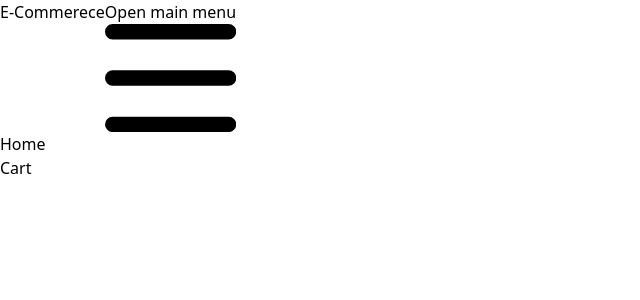
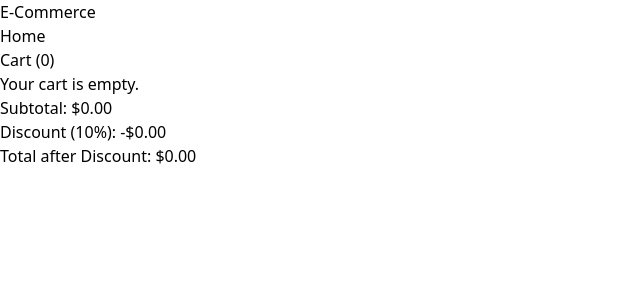
Before and after one commit to MuthuPandi-B/E-commerce-site, a React (Vite) app: page /cart in a window 1280 px wide. Shown: the top 300 px of the page, without its empty margins (0-640 px from the left). Built offline with nearby package versions, Linux system fonts and the light colour scheme.

Commit message:
styles need to update

```diff
--- a/src/App.jsx
+++ b/src/App.jsx
@@ -1,22 +1,55 @@
-import React from "react";
+import React, { useState } from "react";
 import Home from "./Pages/Home";
 import Cart from "./Pages/Cart";
-import ProductList from "./Components/ProductList";
+import Navbar from "./Components/Navbar";
 import { BrowserRouter, Route, Routes } from "react-router-dom";
-import Navbar from "./Components/Navbar";
+
 const App = () => {
+  const [cart, setCart] = useState([]);
+
+  const addToCart = (product) => {
+    setCart((prevCart) => {
+      const itemExists = prevCart.find((item) => item.id === product.id);
+      if (itemExists) {
+        return prevCart.map((item) =>
+          item.id === product.id
+            ? { ...item, quantity: item.quantity + 1 }
+            : item
+        );
+      } else {
+        return [...prevCart, { ...product, quantity: 1 }];
+      }
+    });
+  };
+
+  const removeFromCart = (productId) => {
+    setCart((prevCart) => prevCart.filter((item) => item.id !== productId));
+  };
+
+  const updateQuantity = (productId, amount) => {
+    setCart((prevCart) =>
+      prevCart.map((item) =>
+        item.id === productId
+          ? { ...item, quantity: Math.max(1, item.quantity + amount) }
+          : item
+      )
+    );
+  };
+
   return (
-    <div>
-      <BrowserRouter>
-        <div>
-          <Navbar />
-        </div>
-        <Routes>
-          <Route path="/" element={<Home />} />
-          <Route path="/cart" element={<Cart />} />
-        </Routes>
-      </BrowserRouter>
-    </div>
+    <BrowserRouter>
+      <Navbar cartCount={cart.length} />
+      <Routes>
+        <Route
+          path="/"
+          element={<Home addToCart={addToCart} cart={cart} removeFromCart={removeFromCart} />}
+        />
+        <Route
+          path="/cart"
+          element={<Cart cart={cart} removeFromCart={removeFromCart} updateQuantity={updateQuantity} />}
+        />
+      </Routes>
+    </BrowserRouter>
   );
 };
 
--- a/src/Components/Navbar.jsx
+++ b/src/Components/Navbar.jsx
@@ -1,64 +1,23 @@
 import React from "react";
 import { Link } from "react-router-dom";
 
-
-const Navbar = () => {
+const Navbar = ({ cartCount }) => {
   return (
-    <div>
     <nav className="bg-white border-gray-200 dark:bg-gray-900">
-        <div className="max-w-screen-xl flex flex-wrap items-center justify-between mx-auto p-4">
-          <span className="self-center text-2xl font-semibold whitespace-nowrap dark:text-white">
-            E-Commerece
-          </span>
-
-          <button
-            data-collapse-toggle="navbar-default"
-            type="button"
-            className="inline-flex items-center p-2 w-10 h-10 justify-center text-sm text-gray-500 rounded-lg md:hidden hover:bg-gray-100 focus:outline-none focus:ring-2 focus:ring-gray-200 dark:text-gray-400 dark:hover:bg-gray-700 dark:focus:ring-gray-600"
-            aria-controls="navbar-default"
-            aria-expanded="false"
-          >
-            <span className="sr-only">Open main menu</span>
-            <svg
-              className="w-5 h-5"
-              aria-hidden="true"
-              xmlns="http://www.w3.org/2000/svg"
-              fill="none"
-              viewBox="0 0 17 14"
-            >
-              <path
-                stroke="currentColor"
-                strokeLinecap="round"
-                strokeLinejoin="round"
-                strokeWidth={2}
-                d="M1 1h15M1 7h15M1 13h15"
-              />
-            </svg>
-          </button>
-          <div className="hidden w-full md:block md:w-auto" id="navbar-default">
-            <ul className="font-medium flex flex-col p-4 md:p-0 mt-4 border border-gray-100 rounded-lg bg-gray-50 md:flex-row md:space-x-8 rtl:space-x-reverse md:mt-0 md:border-0 md:bg-white dark:bg-gray-800 md:dark:bg-gray-900 dark:border-gray-700">
+      <div className="max-w-screen-xl flex justify-between items-center p-4 mx-auto">
+        <h1 className="text-2xl font-semibold text-gray-900 dark:text-white">E-Commerce</h1>
+        <ul className="flex space-x-4">
           <li>
-                <Link
-                  to={"/"}
-                  className="block py-2 px-3 text-white bg-blue-700 rounded md:bg-transparent md:text-blue-700 md:p-0 dark:text-white md:dark:text-blue-500"
-                  aria-current="page"
-                >
-                  Home
-                </Link>
+            <Link to="/" className="text-blue-600 dark:text-blue-400">Home</Link>
           </li>
           <li>
-                <Link
-                  to={"/Cart"}
-                  className="block py-2 px-3 text-gray-900 rounded hover:bg-gray-100 md:hover:bg-transparent md:border-0 md:hover:text-blue-700 md:p-0 dark:text-white md:dark:hover:text-blue-500 dark:hover:bg-gray-700 dark:hover:text-white md:dark:hover:bg-transparent"
-                >
-                  Cart
+            <Link to="/cart" className="text-blue-600 dark:text-blue-400">
+              Cart ({cartCount})
             </Link>
           </li>
         </ul>
       </div>
-        </div>
     </nav>
-    </div>
   );
 };
 
--- a/src/Components/ProductList.jsx
+++ /dev/null
@@ -1,11 +0,0 @@
-import React from 'react';
-
-const ProductList = () => {
-  return (
-    <div>
-
-    </div>
-  );
-};
-
-export default ProductList;
--- a/src/Pages/Cart.jsx
+++ b/src/Pages/Cart.jsx
@@ -1,9 +1,51 @@
-import React from 'react';
+import React from "react";
 
-const Cart = () => {
+const Cart = ({ cart, removeFromCart, updateQuantity }) => {
+  const totalValue = cart.reduce((acc, item) => acc + item.price * item.quantity, 0);
+  const discount = totalValue * 0.1; // Calculate 10% discount
+  const discountedTotal = totalValue - discount; // Subtract discount from total value
+
   return (
-    <div>
-
+    <div className="p-4">
+      {cart.length > 0 ? (
+        cart.map((product) => (
+          <div key={product.id} className="flex items-center border-b py-4">
+            <img src={product.image} alt={product.title} className="h-16 w-16 mr-4 object-contain" />
+            <div className="flex-1">
+              <h2 className="font-semibold">{product.title}</h2>
+              <p>${product.price}</p>
+              <div className="flex items-center mt-2">
+                <button
+                  onClick={() => updateQuantity(product.id, -1)}
+                  className="px-2 py-1 bg-gray-300 rounded-l"
+                >
+                  -
+                </button>
+                <span className="px-4 py-1">{product.quantity}</span>
+                <button
+                  onClick={() => updateQuantity(product.id, 1)}
+                  className="px-2 py-1 bg-gray-300 rounded-r"
+                >
+                  +
+                </button>
+              </div>
+            </div>
+            <button
+              onClick={() => removeFromCart(product.id)}
+              className="text-red-500 ml-4"
+            >
+              Remove
+            </button>
+          </div>
+        ))
+      ) : (
+        <p className="text-center text-gray-500">Your cart is empty.</p>
+      )}
+      <div className="mt-4 text-right">
+        <p className="text-lg font-semibold">Subtotal: ${totalValue.toFixed(2)}</p>
+        <p className="text-md text-gray-600">Discount (10%): -${discount.toFixed(2)}</p>
+        <p className="text-xl font-bold">Total after Discount: ${discountedTotal.toFixed(2)}</p>
+      </div>
     </div>
   );
 };
--- a/src/Pages/Home.jsx
+++ b/src/Pages/Home.jsx
@@ -1,70 +1,36 @@
+import React, { useEffect, useState } from "react";
 import axios from "axios";
-import React, { useEffect, useState } from "react";
-import { useNavigate } from "react-router-dom";
 
-const Home = () => {
-  const [data, setData] = useState([]);
-  const navigate = useNavigate();
+const Home = ({ addToCart, removeFromCart, cart }) => {
+  const [products, setProducts] = useState([]);
+
   useEffect(() => {
-    fetchData();
+    axios
+      .get("https://fakestoreapi.com/products")
+      .then((res) => setProducts(res.data))
+      .catch((error) => console.error(error));
   }, []);
-  const fetchData = async () => {
-    await axios
-      .get("https://fakestoreapi.com/products")
-      .then((res) => setData(res.data))
-      .catch((error) => console.log(error));
+
+  const handleCartToggle = (product) => {
+    const isInCart = cart.some((item) => item.id === product.id);
+    isInCart ? removeFromCart(product.id) : addToCart(product);
   };
+
   return (
-    <div className="md:grid grid-cols-4">
-      {data.map((ele) => {
-        return (
-          <div key={ele.id}>
-            <div className="max-w-sm bg-white border border-gray-200 rounded-lg shadow dark:bg-gray-800 dark:border-gray-700">
-              {/* <h2 className="mb-2 text-2xl font-bold tracking-tight text-gray-900 dark:text-white">
-                {ele.productId}
-              </h2> */}
-              <img
-                className="rounded-t-lg"
-                src={ele.image}
-                alt="product Image"
-              />
-
-              <div className="p-5">
-                <h5 className="mb-2 text-2xl font-bold tracking-tight text-gray-900 dark:text-white">
-                  {ele.title}
-                </h5>
-                <h5 className="mb-2 text-xl  tracking-tight text-gray-900 dark:text-white">
-                  {ele.price}
-                </h5>
-
-                <p className="mb-3 font-normal text-gray-700 dark:text-gray-400">
-                  {ele.description}
-                </p>
-              </div>
-              <div className="text-center">
-                <div>
-                  <button
-                    type="button"
-                    className="text-white bg-gradient-to-r from-purple-500 to-pink-500 hover:bg-gradient-to-l focus:ring-4 focus:outline-none focus:ring-purple-200 dark:focus:ring-purple-800 font-medium rounded-lg text-sm px-5 py-2.5 text-center me-2 mb-2"
-
-                  >
-                    ReadMore
-                  </button>
-                  <button
-                    type="button"
-                    className="text-gray-900 bg-gradient-to-r from-red-200 via-red-300 to-yellow-200 hover:bg-gradient-to-bl focus:ring-4 focus:outline-none focus:ring-red-100 dark:focus:ring-red-400 font-medium rounded-lg text-sm px-5 py-2.5 text-center me-2 mb-2"
-                    onClick={() => {
-                      handleDelete(ele.productId);
-                    }}
-                  >
-                    Add to Cart
-                  </button>
-                </div>
-              </div>
-            </div>
-          </div>
-        );
-      })}
+    <div className="grid grid-cols-1 md:grid-cols-3 lg:grid-cols-4 gap-6 p-4">
+      {products.map((product) => (
+        <div key={product.id} className="bg-white p-4 shadow rounded">
+          <img src={product.image} alt={product.title} className="h-48 w-full object-contain mb-4" />
+          <h2 className="text-xl font-semibold mb-2">{product.title}</h2>
+          <p className="text-gray-700 mb-2">${product.price}</p>
+          <button
+            onClick={() => handleCartToggle(product)}
+            className="bg-blue-500 text-white py-2 px-4 rounded"
+          >
+            {cart.some((item) => item.id === product.id) ? "Remove from Cart" : "Add to Cart"}
+          </button>
+        </div>
+      ))}
     </div>
   );
 };
```
Lines whose indentation alone changed are shown as unchanged.
